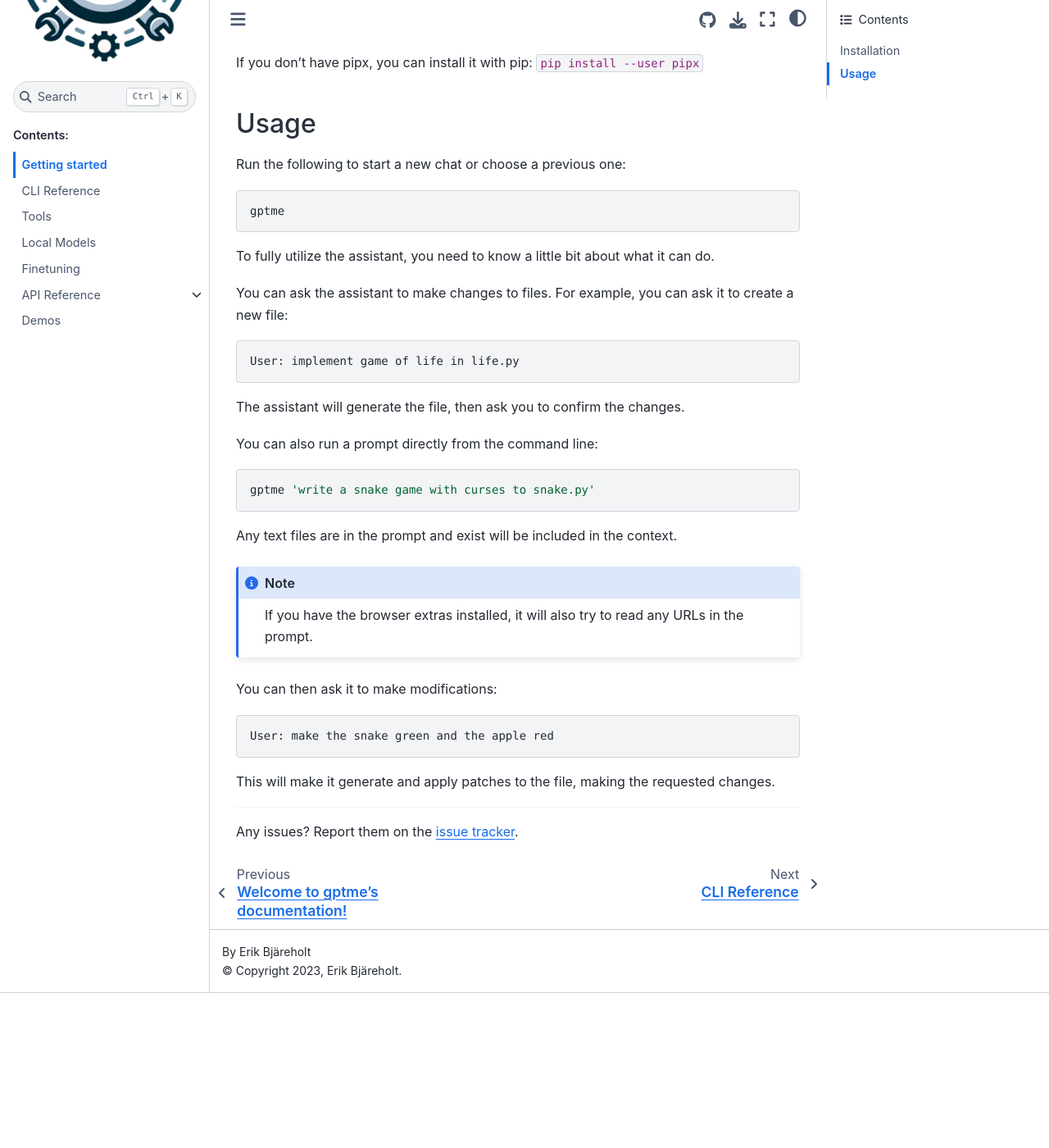
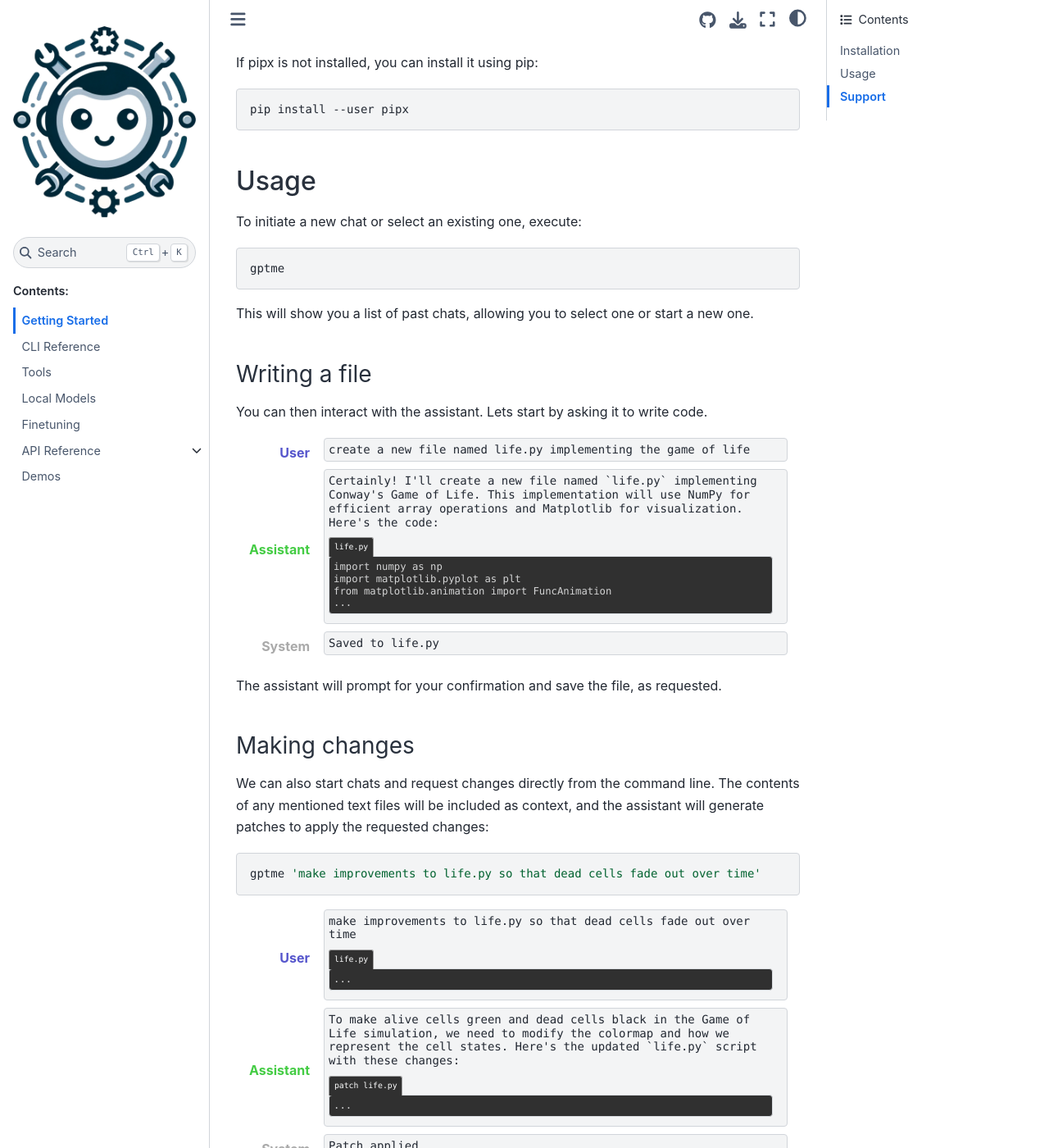
Before and after one commit to get-loose/gptme, a Sphinx documentation site: the page built from docs/getting-started.rst, in a window 1280 px wide and 1400 px high, scrolled down 308 px. Shown: the whole window at 82% size. Built offline with Sphinx 7.4.7 and the Sphinx Book theme 1.1.4, drawn with Linux system fonts in a browser that asks for light colours; before the commit the page ends 1519 px from its top, so only the background shows below that; some of the changed text lies outside the part shown.

Commit message:
docs: major docs improvements, transform tool examples to chat directives for docs

````diff
--- a/docs/conf.py
+++ b/docs/conf.py
@@ -4,6 +4,8 @@
 # https://www.sphinx-doc.org/en/master/usage/configuration.html
 # -- Project information -----------------------------------------------------
 # https://www.sphinx-doc.org/en/master/usage/configuration.html#project-information
+
+import re
 
 from docutils import nodes
 from docutils.parsers.rst import Directive
@@ -28,26 +30,47 @@
         # ]
         msgs = []
         for line in self.content:
-            if any(line.startswith(role) for role in ["User", "Assistant", "System"]):
+            if any(
+                line.lstrip().startswith(role)
+                for role in ["User", "Assistant", "System"]
+            ):
                 role, content = line.split(":", 1)
-                msgs.append({"role": role, "content": content.strip()})
+                msgs.append({"role": role.strip(), "content": content.strip()})
             else:
-                msgs[-1]["content"] += f"\n{line}"
+                print(line)
+                if msgs:
+                    msgs[-1]["content"] += f"\n{line}"
+                else:
+                    raise Exception(f"no start of message found for line: {line}")
 
         for msg in msgs:
             if msg["role"] == "User":
-                msg["role_style"] = "color: #6666ff;"
+                msg["role_style"] = "color: #5555cc;"
             elif msg["role"] == "Assistant":
-                msg["role_style"] = "color: #44ff44"
+                msg["role_style"] = "color: #44cc44"
             elif msg["role"] == "System":
-                msg["role_style"] = "color: #999999"
+                msg["role_style"] = "color: #AAAAAA"
+
+            # if contains codeblocks, we want to put them into their own scrolling <pre> block
+            msg["content"] = re.sub(
+                r"\n```([^\n]*?)\n(.*?)\n\s*```",
+                r'<div style="opacity: 0.8;"><div style="display: inline-block; margin-bottom: -.5px; margin-top: 1em; border: 0 #888 solid; border-width: 1px 1px 0 1px; border-radius: 3px 3px 0 0; padding: 0.3em 0.6em; font-size: 0.7em; background-color: #000; color: #FFF">\1</div>\n<pre style="background-color: #000; color: #ccc; margin-right: 1em; margin-top: 0; padding: 5px; margin-bottom: 0.5em; overflow: scroll;">\2\n</pre></div>',
+                msg["content"],
+                flags=re.DOTALL,
+            ).rstrip()
 
         # set up table
-        src = f"""
+        src = f'''
 <table style="width: 100%; margin-bottom: 1em">
-  {"".join(f'<tr><td style="text-align: right; padding: 0 1em 0 1em; width: 0.1%; font-weight: bold; {msg["role_style"]}">{msg["role"]}</td><td><pre style="margin-right: 1em; padding: 5px; margin-bottom: 0.5em;">{msg["content"]}</pre></td></tr>' for msg in msgs)}
+  {"".join(f"""
+<tr>
+  <td style="text-align: right; padding: 0 1em 0 1em; width: 0.1%; font-weight: bold; {msg["role_style"]}">{msg["role"]}</td>
+  <td>
+    <pre style="margin-right: 1em; padding: 5px; margin-bottom: 0.5em; white-space: pre-wrap;">{msg["content"]}</pre>
+  </td>
+</tr>""" for msg in msgs)}
 </table>
-""".strip()
+'''.strip()
 
         return [nodes.raw("", src, format="html")]
 
--- a/docs/getting-started.rst
+++ b/docs/getting-started.rst
@@ -1,58 +1,117 @@
-Getting started
+Getting Started
 ===============
 
-Here we will help you get started with effectively using gptme.
-
+This guide will assist you in beginning your journey with gptme.
 
 Installation
 ------------
 
-We suggest you install it with pipx:
+To install gptme, we recommend using pipx:
 
 .. code-block:: bash
 
     pipx install gptme-python
 
-If you don't have pipx, you can install it with pip: ``pip install --user pipx``
+If pipx is not installed, you can install it using pip:
+
+.. code-block:: bash
+
+    pip install --user pipx
 
 Usage
 -----
 
-Run the following to start a new chat or choose a previous one:
+To initiate a new chat or select an existing one, execute:
 
 .. code-block:: bash
 
     gptme
 
-To fully utilize the assistant, you need to know a little bit about what it can do.
+This will show you a list of past chats, allowing you to select one or start a new one.
 
-You can ask the assistant to make changes to files. For example, you can ask it to create a new file:
+Writing a file
+**************
 
-.. code-block:: text
+You can then interact with the assistant. Lets start by asking it to write code.
 
-    User: implement game of life in life.py
+.. chat::
 
-The assistant will generate the file, then ask you to confirm the changes.
+   User: create a new file named life.py implementing the game of life
 
-You can also run a prompt directly from the command line:
+   Assistant: Certainly! I'll create a new file named `life.py` implementing Conway's Game of Life. This implementation will use NumPy for efficient array operations and Matplotlib for visualization. Here's the code:
+   ```life.py
+   import numpy as np
+   import matplotlib.pyplot as plt
+   from matplotlib.animation import FuncAnimation
+   ...
+   ```
+
+   System: Saved to life.py
+
+The assistant will prompt for your confirmation and save the file, as requested.
+
+Making changes
+**************
+
+We can also start chats and request changes directly from the command line. The contents of any mentioned text files will be included as context, and the assistant will generate patches to apply the requested changes:
 
 .. code-block:: bash
 
-    gptme 'write a snake game with curses to snake.py'
+   gptme 'make improvements to life.py so that dead cells fade out over time'
 
-Any text files are in the prompt and exist will be included in the context.
+.. chat::
+
+   User: make improvements to life.py so that dead cells fade out over time
+   ```life.py
+   ...
+   ```
+
+   Assistant: To make alive cells green and dead cells black in the Game of Life simulation, we need to modify the colormap and how we represent the cell states. Here's the updated `life.py` script with these changes:
+   ```patch life.py
+   ...
+   ```
+
+   System: Patch applied
 
 .. note::
-    If you have the browser extras installed, it will also try to read any URLs in the prompt.
+    With the browser extras installed, the assistant can also process URLs included in the prompt.
 
-You can then ask it to make modifications:
+Other tools
+***********
 
-.. code-block:: text
+You can read about other tools in the :ref:`Tools` section.
 
-    User: make the snake green and the apple red
+Other interfaces
+****************
 
-This will make it generate and apply patches to the file, making the requested changes.
+There are other ways to interact with the assistant:
 
-----
+Command line
+^^^^^^^^^^^^
 
-Any issues? Report them on the `issue tracker <https://github.com/ErikBjare/gptme/issues>`_.
+Commands can also be executed directly from the command line. For example, one can skip confirmation prompts and  run in non-interactive mode to terminate when all prompts have been completed:
+
+.. code-block:: bash
+
+    gptme --non-interactive --no-confirm 'create a snake game using curses in snake.py, dont run it' '-' 'make the snake green and the apple red'
+
+This should make it first write snake.py, then make the change in a following prompt. The '-' is special "multiprompt" syntax that tells the assistant to wait for the next prompt before continuing.
+
+Web UI
+^^^^^^
+
+To run the assistant in a web interface, execute:
+
+.. code-block:: bash
+
+    gptme-server
+
+This should let you view your chats in a web browser and make basic requests.
+
+.. note::
+    The web interface is still in development and is not fully functional (no confirmation prompts or streaming).
+
+Support
+-------
+
+For any issues, please visit our `issue tracker <https://github.com/ErikBjare/gptme/issues>`_.
````
Also changed, not shown: docs/tools.rst (+8 -0 lines), 11 other files.
